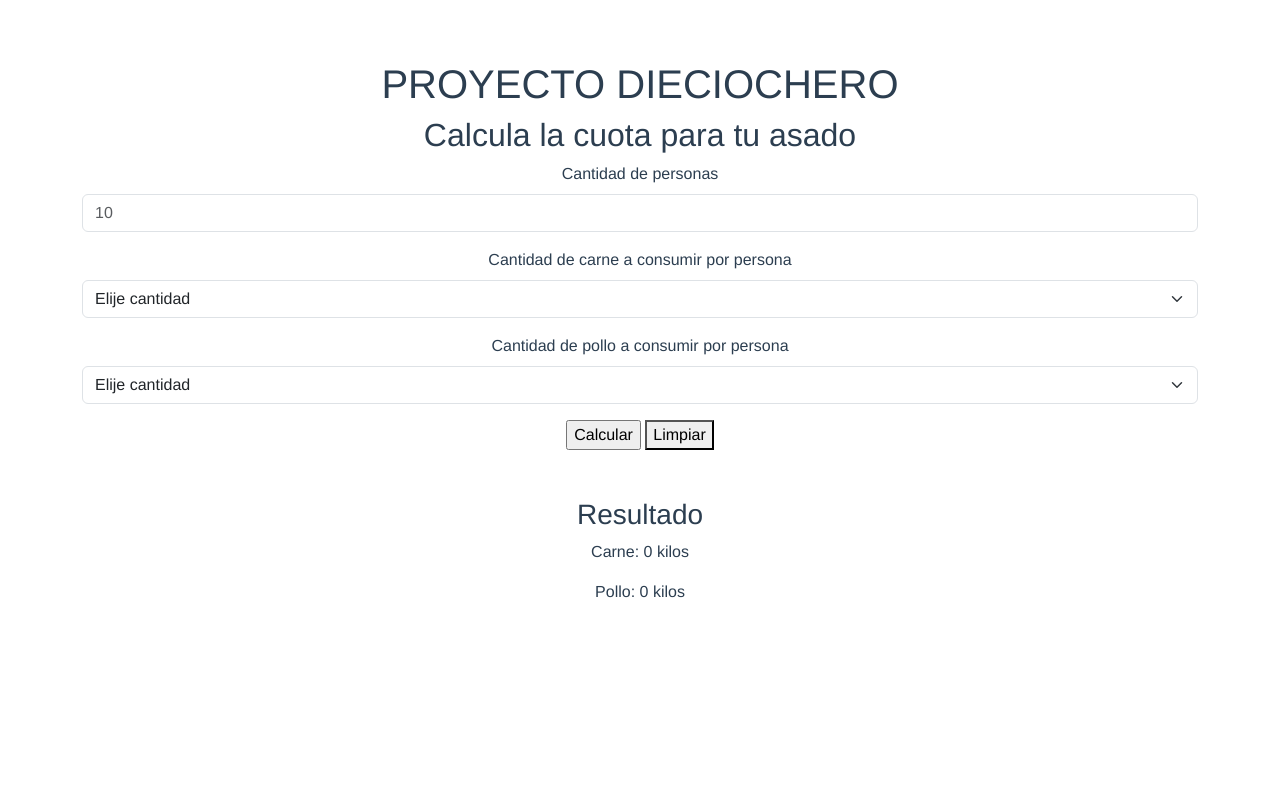
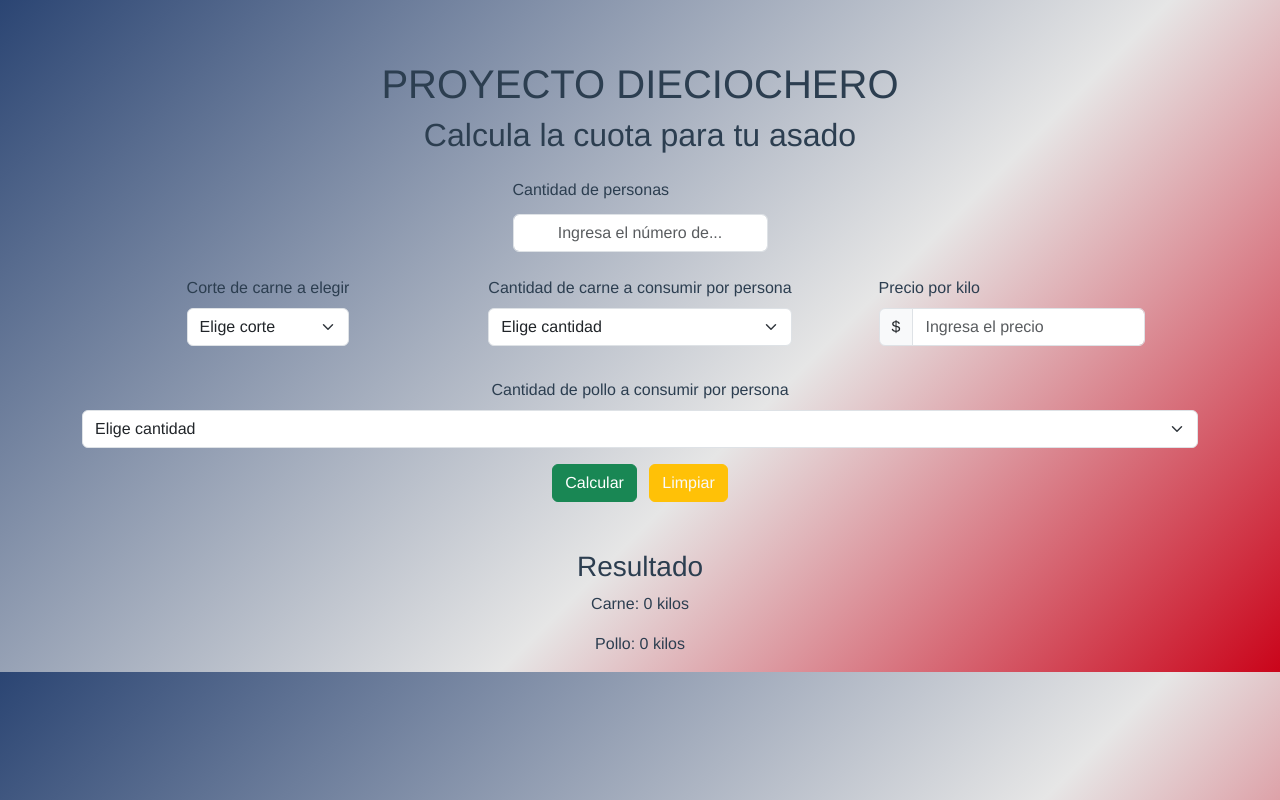
Before and after one commit to Klaulara/Proyecto-tikitikiti, a Vue app: page / in a window 1280 px wide. Built offline with nearby package versions, Linux system fonts and the light colour scheme.

Commit message:
background-color; inputs personas y carne; ortografía; botones

```diff
--- a/src/App.vue
+++ b/src/App.vue
@@ -1,7 +1,7 @@
 <template>
   <nav>
-    <!-- <router-link to="/">Home</router-link> |
-    <router-link to="/about">About</router-link> -->
+    <!-- <router-link to="/">Home</router-link> | -->
+    <!-- <router-link to="/about">About</router-link> -->
   </nav>
   <router-view/>
 </template>
@@ -27,4 +27,12 @@ nav a {
 nav a.router-link-exact-active {
   color: #42b983;
 }
+
+input[type=number]::-webkit-inner-spin-button,
+input[type=number]::-webkit-outer-spin-button {
+  -webkit-appearance: none;
+  margin: 0;
+}
+body {
+  background-image: linear-gradient(-225deg, #2b4573 0%, #e6e6e6 60%, #ca041a 100%);}
 </style>
--- a/src/views/AboutView.vue
+++ b/src/views/AboutView.vue
@@ -1,5 +1,55 @@
 <template>
-  <div class="about">
+  <div class="d-flex flex-row">
+    <div class="container col-3 d-flex justify-content-around">
+    <div class="mb-3">
+      <label for="exampleFormControlInput1" class="form-label"
+        >Corte de carne a elegir</label
+      >
+      <select
+        class="form-select"
+        aria-label="Default select example"
+        v-model="cantidadCarne"
+      >
+        <option selected aria-label="Disabled select example" disabled>Elige corte</option>
+        <option value="200">200 gramos</option>
+        <option value="300">300 gramos</option>
+        <option value="500">500 gramos</option>
+      </select>
+    </div>
+
+    </div>
+    <div class="container col-3 d-flex justify-content-around">
+    <div class="mb-3">
+      <label for="exampleFormControlInput1" class="form-label"
+        >Cantidad de carne a consumir por persona</label
+      >
+      <select
+        class="form-select"
+        aria-label="Default select example"
+        v-model="cantidadCarne"
+      >
+        <option selected>Elige cantidad</option>
+        <option value="200">200 gramos</option>
+        <option value="300">300 gramos</option>
+        <option value="500">500 gramos</option>
+      </select>
+    </div>
+
+    </div>
+    <div class="container col-3 d-flex justify-content-around">
+    <div class="mb-3">
+      <label for="exampleFormControlInput1" class="form-label"
+          >Precio por kilo</label
+        >
+        <div class="input-group mb-3">
+  <span class="input-group-text">$</span>
+  <input type="text" class="form-control" aria-label="Amount (to the nearest dollar)">
+</div>
+    </div>
+
+    </div>
+  </div>
+  <!-- <div class="about">
     <h1>This is an about page</h1>
-  </div>
+  </div> -->
 </template>
--- a/src/views/HomeView.vue
+++ b/src/views/HomeView.vue
@@ -3,42 +3,82 @@
     <h1>PROYECTO DIECIOCHERO</h1>
     <h2>Calcula la cuota para tu asado</h2>
 
-    <form class="container" @submit.prevent="onSubmit">
-      <div class="mb-3">
+    <form class="container mt-4" @submit.prevent="onSubmit">
+      <div class="mb-4 col-md-3 container text-start ">
         <label for="exampleFormControlInput1" class="form-label"
           >Cantidad de personas</label
         >
         <input
           type="number"
-          class="form-control"
+          class="form-control text-center mt-1"
           v-model="cantidadPersonas"
           id="exampleFormControlInput1"
-          placeholder="10"
+          placeholder="Ingresa el número de..."
+          min="0"
         />
       </div>
+      <div class="d-flex flex-row">
+    <div class="container col-4 d-flex justify-content-around">
+    <div class="mb-3">
+      <label for="exampleFormControlInput1" class="form-label"
+        >Corte de carne a elegir</label
+      >
+      <select
+        class="form-select"
+        aria-label="Default select example"
+        v-model="corteCarne"
+      >
+        <option aria-label="Disabled select example" disabled>Elige corte</option>
+        <option value="200">200 gramos</option>
+        <option value="300">300 gramos</option>
+        <option value="500">500 gramos</option>
+      </select>
+    </div>
+
+    </div>
+    <div class="container col-4 d-flex justify-content-around">
     <div class="mb-3">
       <label for="exampleFormControlInput1" class="form-label"
         >Cantidad de carne a consumir por persona</label
       >
-        <select class="form-select" aria-label="Default select example" v-model="cantidadCarne">
-          <option selected>Elije cantidad</option>
+      <select
+        class="form-select"
+        aria-label="Default select example"
+        v-model="cantidadCarne"
+      >
+        <option  aria-label="Disabled select example" disabled>Elige cantidad</option>
         <option value="200">200 gramos</option>
         <option value="300">300 gramos</option>
         <option value="500">500 gramos</option>
       </select>
+    </div>
+
+    </div>
+    <div class="container col-4 d-flex justify-content-around">
+    <div class="mb-3 text-start">
+      <label for="exampleFormControlInput1" class="form-label"
+          >Precio por kilo</label
+        >
+        <div class="input-group mb-3">
+  <span class="input-group-text">$</span>
+  <input type="number" class="form-control" aria-label="Amount (to the nearest dollar)" :placeholder="precioKilo">
+</div>
+    </div>
+
+    </div>
   </div>
       <div class="mb-3">
         <label for="exampleFormControlInput1" class="form-label"
           >Cantidad de pollo a consumir por persona</label
         >
         <select class="form-select" aria-label="Default select example" v-model="cantidadPollo">
-          <option selected>Elije cantidad</option>
+          <option selected aria-label="Disabled select example" disabled>Elige cantidad</option>
           <option value="200">200 gramos</option>
           <option value="300">300 gramos</option>
           <option value="500">500 gramos</option>
         </select>
       </div>
-      <input type="submit" value="Calcular" /> <button type="submit" @click="limpiarForm">Limpiar</button>
+      <button type="submit" class="btn btn-success me-1" value="Calcular" >Calcular</button>  <button type="submit" class="btn btn-warning text-light ms-1" @click="limpiarForm">Limpiar</button>
     </form>
 
     <div class="mt-5">
@@ -56,8 +96,11 @@ export default {
   data() {
     return {
       cantidadPersonas: null,
-      cantidadCarne: "Elije cantidad",
-      cantidadPollo: "Elije cantidad",
+      cantidadCarne: "Elige cantidad",
+      cantidadPollo: "Elige cantidad",
+      corteCarne: "Elige corte",
+      cortePollo: "Elige corte",
+      precioKilo: "Ingresa el precio",
       totalCarne: 0,
       totalPollo: 0,
       valorCuota: 0,
@@ -66,7 +109,7 @@ export default {
   components: {},
   methods: {
     onSubmit() {
-      if(this.cantidadCarne === "Elije cantidad" || this.cantidadPollo === "Elije cantidad" || this.cantidadPersonas === 0){
+      if(this.cantidadCarne === "Elige cantidad" || this.cantidadPollo === "Elige cantidad" || this.cantidadPersonas === 0){
         alert("Debes completar todos los campos");
       }
       this.totalCarne = (this.cantidadPersonas * this.cantidadCarne) / 1000;
@@ -82,3 +125,7 @@ export default {
 
 };
 </script>
+
+<style scoped>
+
+</style>
```
Lines whose indentation alone changed are shown as unchanged.
